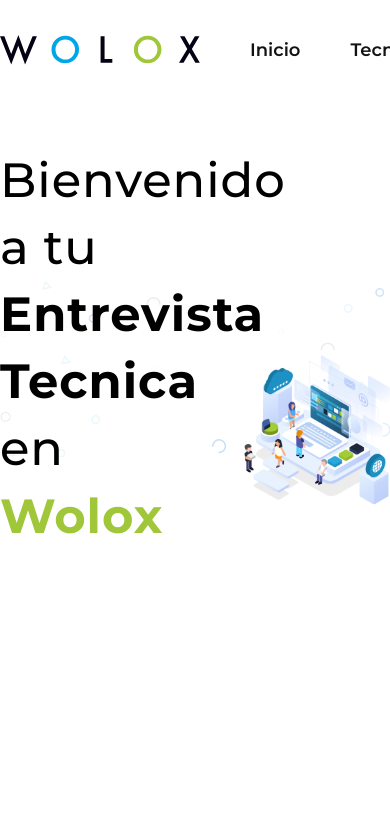
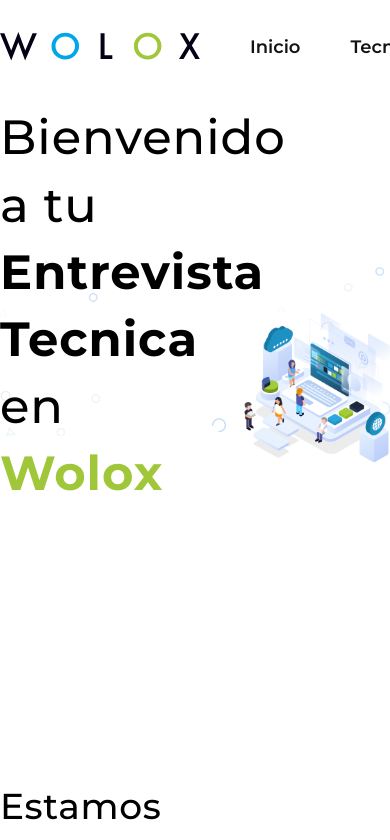
Before and after one commit to joaquinmiguens/wolox-interview, an Angular app: page / in a window 390 px wide. Shown: the top 840 px of the page. Built offline with nearby package versions, Linux system fonts and the light colour scheme.

Commit message:
mixin of section-separation and mobile padding

```diff
--- a/src/scss/mixins.scss
+++ b/src/scss/mixins.scss
@@ -17,7 +17,7 @@
 }
 
 @mixin section-separation {
-  padding: 15vh 0 0 0;
+  padding: 10vh 0 0 0;
 }
 
 @mixin montserrat-style {
@@ -31,7 +31,9 @@
   margin: auto;
   overflow: hidden;
 }
-
+@mixin mobile__padding {
+  padding: 0 3rem;
+}
 @mixin unfilled-button {
   position: relative;
   background-color: transparent;
@@ -39,7 +41,7 @@
   border-color: $lightblue;
   border-radius: 50px;
   padding: 10px 80px !important;
-  font-size: 14px;
+  font-size: 0.9rem;
   letter-spacing: 0.02em;
   z-index: 0;
 }
```
